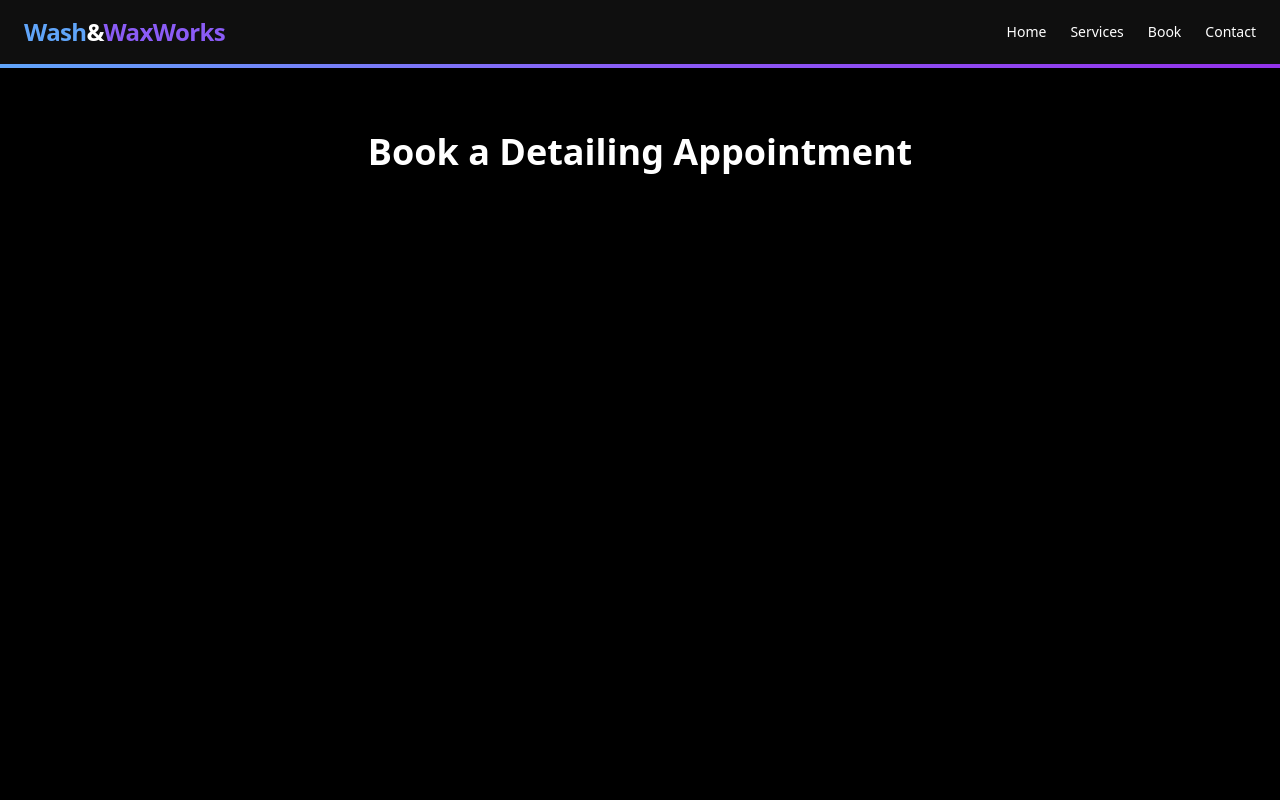
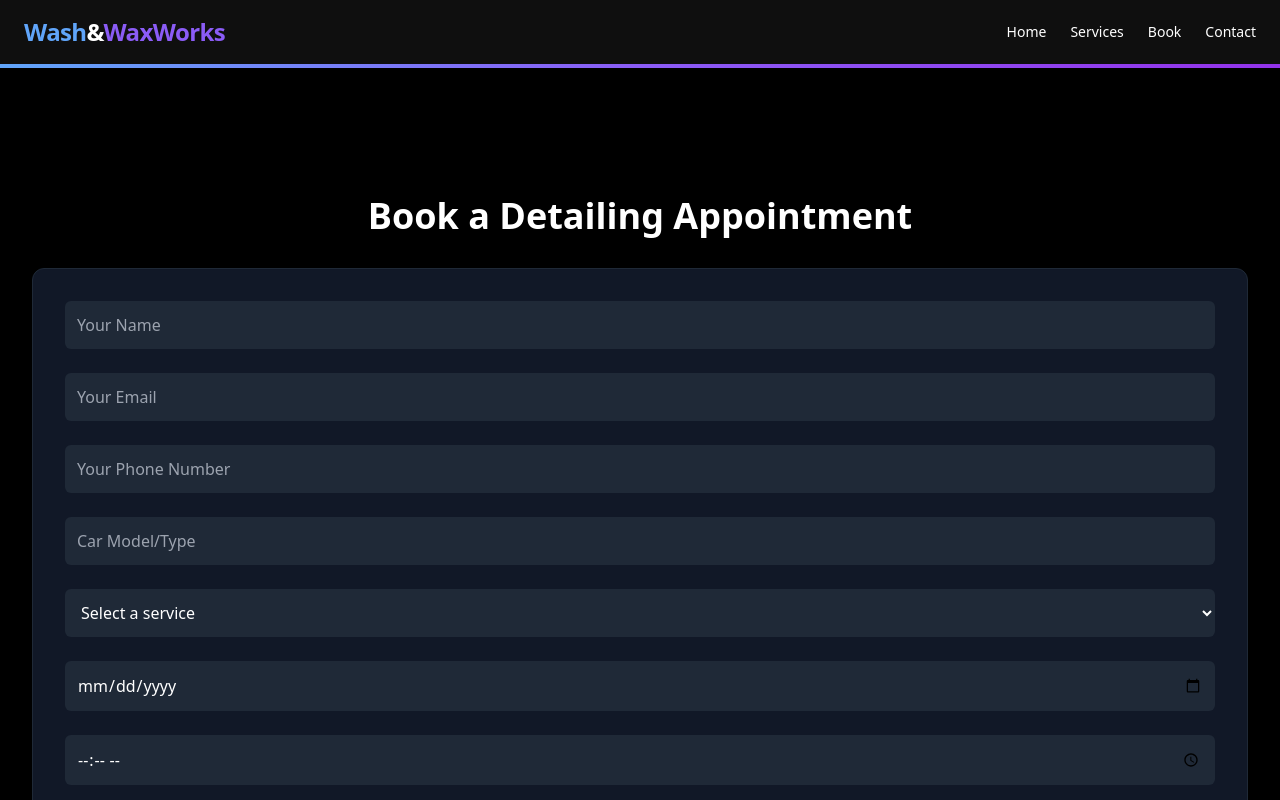
Before and after one commit to tareqrwk/wash-and-waxworks, a React (Create React App) app in the folder client/: page /book in a window 1280 px wide. Shown: the top 800 px of the page. Built offline with nearby package versions, Linux system fonts and the light colour scheme; the HTML template or start-up script is replaced by a standard one.

Commit message:
Added bookings section

```diff
--- a/client/src/pages/BookingPage.js
+++ b/client/src/pages/BookingPage.js
@@ -1,8 +1,86 @@
+import {useState} from 'react';
+
 function BookingPage(){
+    const [formData, setFormData] = useState({
+        name: '',
+        email: '',
+        phone: '',
+        car: '',
+        service: '',
+        date: '',
+        time: '',
+        notes: ''
+    });
+
     return(
-        <div className="min-h-screen bg-black text-white py-16 px-4">
+        <section className="bg-black min-h-screen text-white py-16 px-4">
+            <div className="min-h-screen bg-black text-white py-16 px-4">
             <h1 className="text-4xl font-bold text-center mb-8">Book a Detailing Appointment</h1>
-        </div>
+            <form className="space-y-6 bg-gray-900 p-8 rounded-xl shadow-xl border border-gray-800">
+                <input
+                    type="text"
+                    placeholder="Your Name"
+                    className="w-full p-3 rounded-md bg-gray-800 text-white focus:outline-none"
+                    value={formData.name}
+                    onChange={(e) => setFormData({ ...formData, name: e.target.value})}
+                />
+                <input
+                    type="text"
+                    placeholder="Your Email"
+                    className="w-full p-3 rounded-md bg-gray-800 text-white focus:outline-none"
+                    value={formData.email}
+                    onChange={(e) => setFormData({ ...formData, email: e.target.value})}
+                />
+                <input
+                    type="text"
+                    placeholder="Your Phone Number"
+                    className="w-full p-3 rounded-md bg-gray-800 text-white focus:outline-none"
+                    value={formData.phone}
+                    onChange={(e) => setFormData({ ...formData, phone: e.target.value})}
+                />
+                <input
+                    type="text"
+                    placeholder="Car Model/Type"
+                    className="w-full p-3 rounded-md bg-gray-800 text-white focus:outline-none"
+                    value={formData.car}
+                    onChange={(e) => setFormData({ ...formData, car: e.target.value})}
+                />
+                <select
+                    className="w-full p-3 rounded-md bg-gray-800 text-white focus:outline-none"
+                    value={formData.service}
+                    onChange={(e) => setFormData({ ...formData, service: e.target.value})}
+                >
+                    <option value="">Select a service</option>
+                    <option value="Standard Detail Package">Standard Detail Package</option>
+                    <option value="Shiny Detail Package">Shiny Detail Package</option>
+                    <option value="Platinum Detail Package">Platinum Detail Package</option>
+                    <option value="Standard Interior Detail">Standard Interior Detail</option>
+                    <option value="Full Interior Detail">Full Interior Detail</option>
+                    <option value="Quick Wash">Quick Wash</option>
+                </select>
+                <input
+                    type="date"
+                    className="w-full p-3 rounded-md bg-gray-800 text-white focus:outline-none"
+                    value={formData.date}
+                    onChange={(e) => setFormData({ ...formData, date: e.target.value})}
+                />
+                <input
+                    type="time"
+                    className="w-full p-3 rounded-md bg-gray-800 text-white focus:outline-none"
+                    value={formData.time}
+                    onChange={(e) => setFormData({ ...formData, time: e.target.value})}
+                />
+                <textarea
+                    rows={4}
+                    placeholder='Any special instructions or notes?'
+                    className="w-full p-3 rounded-md bg-gray-800 text-white focus:outline-none resize-none"
+                    value={formData.notes}
+                    onChange={(e) => setFormData({ ...formData, notes: e.target.value})}
+                />
+            </form>
+            </div>
+        </section>
+
     );
 }
 
```
